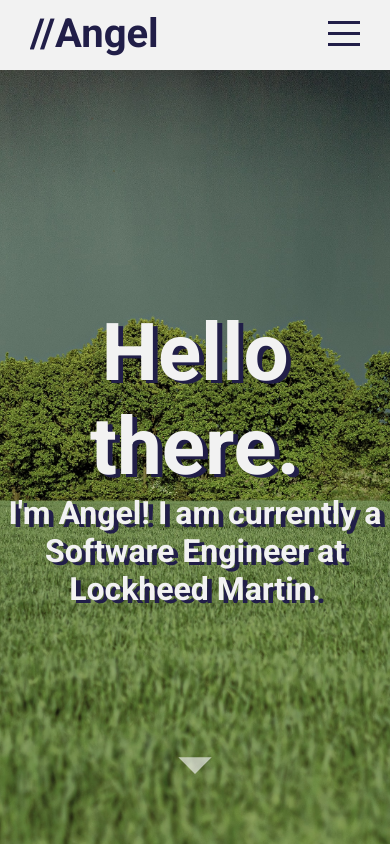
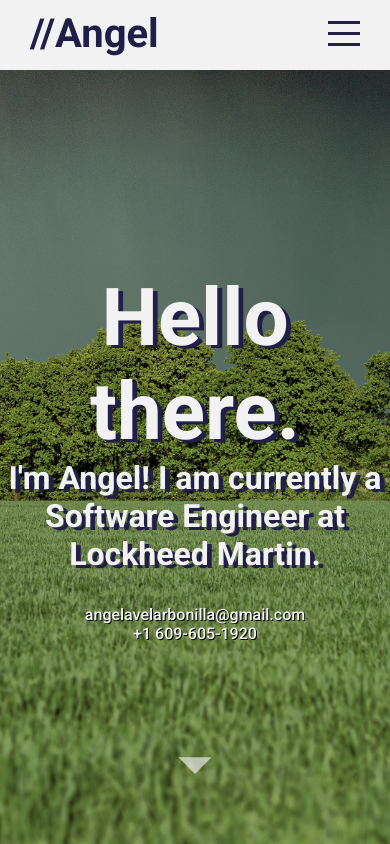
Before and after one commit to AngelAvelarBonilla/angelbonilla-info, a React (Create React App) app: page / in a window 390 px wide. Built offline with nearby package versions, Linux system fonts and the light colour scheme.

Commit message:
Changed site description, added contact info to welcome screen for mobile only

```diff
--- a/public/index.html
+++ b/public/index.html
@@ -5,7 +5,7 @@
     <meta name="viewport" content="width=device-width, initial-scale=1" />
     <meta
       name="description"
-      content="Web site created using create-react-app"
+      content="Angel Avelar-Bonilla's Portfolio Site"
     />
     <link href="https://fonts.googleapis.com/css2?family=Roboto:wght@100;200;300;400;500;700;900&display=swap" rel="stylesheet">
     <title>Angel's Portfolio</title>
--- a/src/components/intro/Intro.jsx
+++ b/src/components/intro/Intro.jsx
@@ -8,6 +8,14 @@ const Intro = () => {
         <h2>
           I'm Angel! I am currently a Software Engineer at Lockheed Martin.
         </h2>
+        <div className="contacts">
+          <div className="itemContainer">
+            <span>angelavelarbonilla@gmail.com</span>
+          </div>
+          <div className="itemContainer">
+            <span>+1 609-605-1920</span>
+          </div>
+        </div>
       </div>
       <a href="#projects" alt="Down Arrow">
         <ArrowDropDown className="downArrow" />
--- a/src/components/intro/intro.scss
+++ b/src/components/intro/intro.scss
@@ -36,6 +36,20 @@
     h2{
       font-size: 2rem;
     }
+
+    .contacts{
+      display: none;
+
+      @include mobile {
+        display: flex;
+        align-items: center;
+        flex-direction: column;
+        text-shadow: 1px 1px black;
+        font-weight: 500;
+        padding-top: 2rem;
+      }
+    }
+
   }
 
   .downArrow{
```
